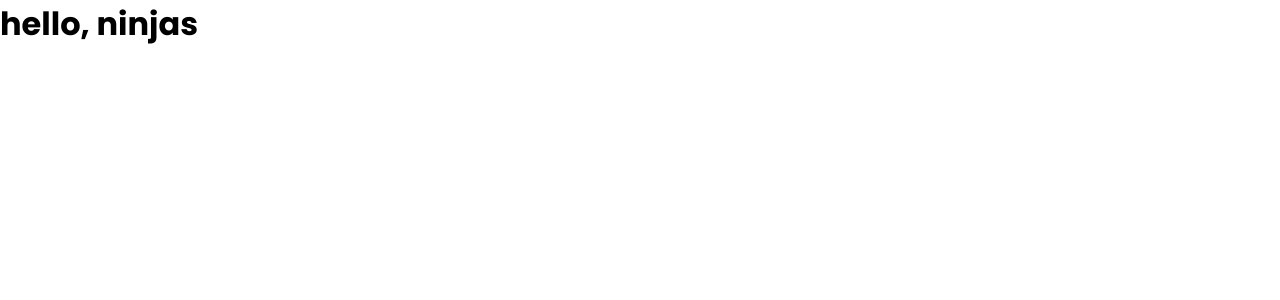
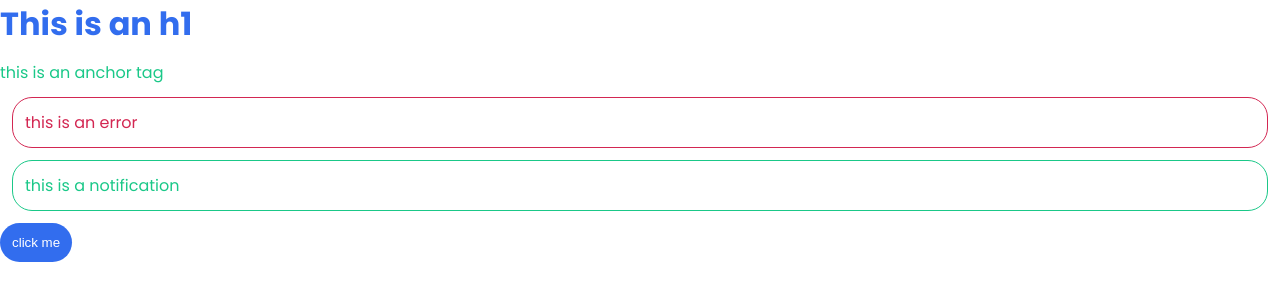
Before and after one commit to duytran/sass-completed, a website: page index.html in a window 1280 px wide. Drawn offline with Linux system fonts and the light colour scheme.

Commit message:
variable

```diff
--- a/index.html
+++ b/index.html
@@ -7,6 +7,10 @@
         <title>Complete SASS</title>
     </head>
     <body>
-    <h1>hello, ninjas</h1>
+        <h1>This is an h1</h1>
+        <a href="#">this is an anchor tag</a>
+        <p class="error">this is an error</p>
+        <p class="notification">this is a notification</p>
+        <button>click me</button>
     </body>
 </html>
--- a/index.scss
+++ b/index.scss
@@ -29,8 +29,53 @@ img {
   max-width: 100%;
 }
 
+// variables
+$primary: #326dee;
+$secondary: #1ac888;
+$error: #d32752;
+$info: #f6c31c;
+
+// spacing
+$base-padding: 0.75rem;
+$base-margin: 0.75rem;
+
+// border
+$base-border-thickness: 1px;
+$base-border-radius: 20px;
+
 h1 {
-  a {
-    color: red;
-  }
+  color: $primary;
+  margin-bottom: $base-margin;
 }
+
+a {
+  color: $secondary;
+}
+
+button {
+  color: white;
+  border: 0;
+  background: $primary;
+  border-radius: $base-border-radius;
+  padding: $base-padding;
+}
+
+.error {
+  color: $error;
+  border-color: $error;
+  border-style: solid;
+  margin: $base-margin;
+  padding: $base-padding;
+  border-radius: $base-border-radius;
+  border-width: $base-border-thickness;
+}
+
+.notification {
+  color: $secondary;
+  border-color: $secondary;
+  border-style: solid;
+  margin: $base-margin;
+  padding: $base-padding;
+  border-radius: $base-border-radius;
+  border-width: $base-border-thickness;
+}
```
Also changed, not shown: css/index.css. Lines whose indentation alone changed are shown as unchanged.
